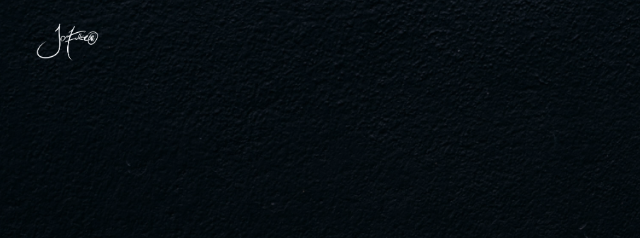
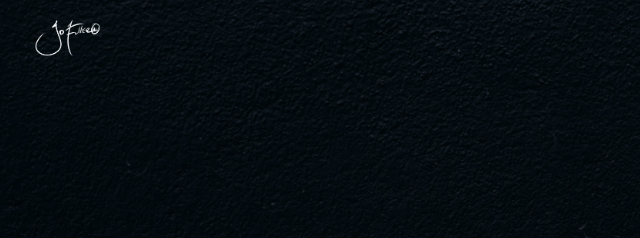
Before and after one commit to JD-Fuller/JD-Fuller.github.io, a plain HTML site: page index.html in a window 1280 px wide. Shown: the top 238 px of the page, 9-649 px from the left. Drawn offline with Linux system fonts and the light colour scheme; files whose address does not match are found by name.

Commit message:
increase size of logo

```diff
--- a/index.html
+++ b/index.html
@@ -44,7 +44,7 @@
 
         <div class="header-logo">
             <a class="site-logo" href="index.html">
-                <img src="images/sign_white.png" alt="Homepage" height="100">
+                <img src="images/Sign_lg.png" alt="Homepage" height="100">
             </a>
         </div>
 
```
Also changed, not shown: images/Sign_lg.png (added).
